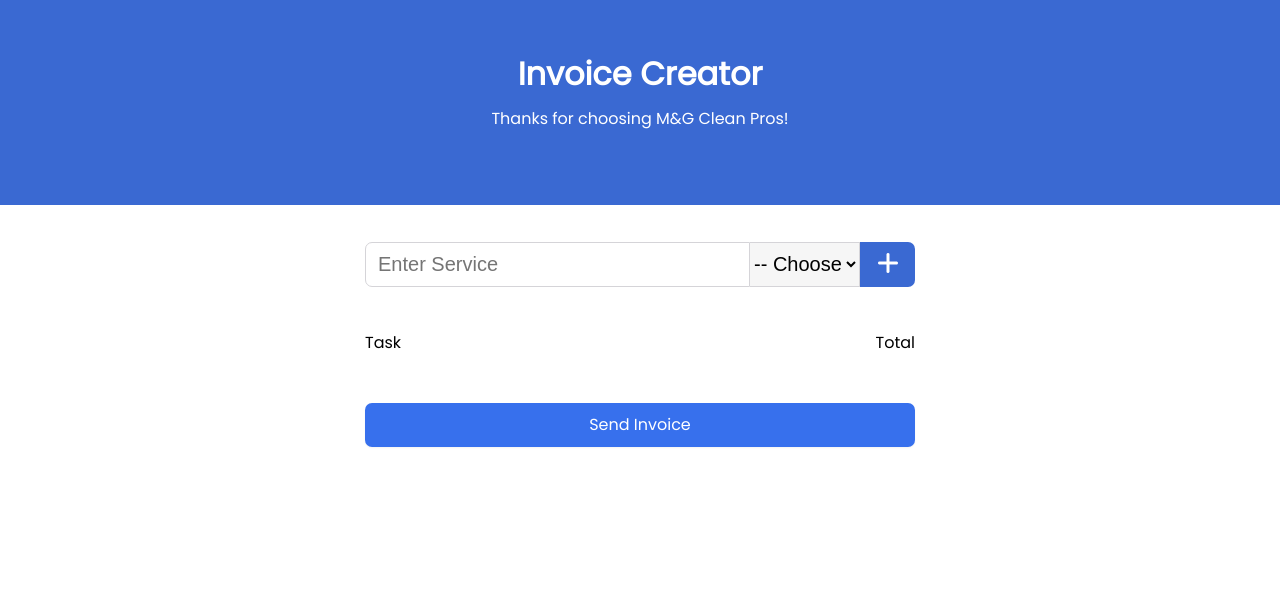
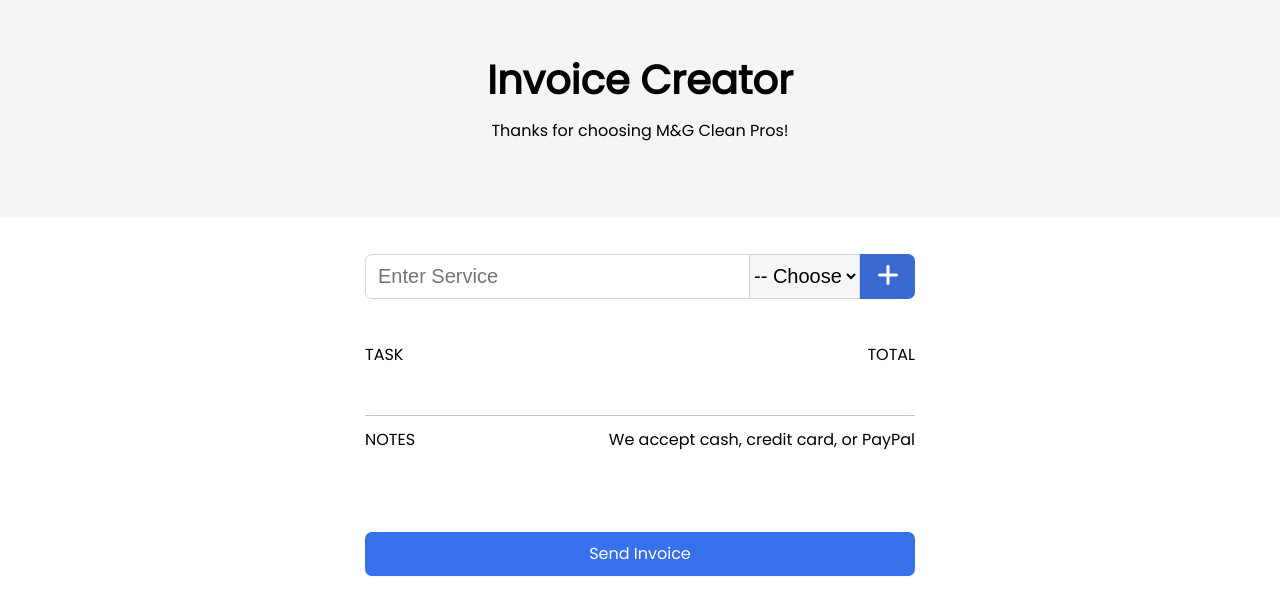
Before and after one commit to GabrielJDavila/InvoiceCreator, a React (Vite) app in the folder reactInvoiceCreator/: page / in a window 1280 px wide. Shown: the top 614 px of the page. Built offline with nearby package versions, Linux system fonts and the light colour scheme.

Commit message:
Updated JSX to hold multiple states

```diff
--- a/reactInvoiceCreator/index.css
+++ b/reactInvoiceCreator/index.css
@@ -11,7 +11,7 @@
 }
 
 header {
-  background: #3A69D2;
+  background: #F5F5F5;
   width: 100%;
   padding: 50px;
 }
@@ -19,12 +19,13 @@
 .title {
   margin: 0;
   font-weight: 800;
-  color: #FFFFFF;
+  color: black;
+  font-size: 2.5rem;
 }
 
 .slogan {
   margin: .5rem 0 1.5rem 0;
-  color: #FFFFFF;
+  color: black;
 }
 
 .services-container {
@@ -74,6 +75,8 @@
   width: 85%;
   margin: 0 auto;
   max-width: 550px;
+  border-bottom: 1px solid #C3C6DB;
+  padding-bottom: 2rem;
 }
 
 .rendered-title-container {
@@ -82,14 +85,13 @@
   margin: 2.7rem 0 1rem 0;
 }
 
-.rendered-title-container>p {
+.rendered-title-container>p,
+.rendered-total-title-container>p {
   margin: 0;
 }
 
 .item-to-be-rendered {
   display: flex;
-  border-bottom: 1px solid #C3C6DB;
-  padding-bottom: 2rem;
 }
 
 .item-title {
@@ -107,6 +109,20 @@
 
 .item-price {
   margin: 0 0 0 auto;
+  font-size: 1.5rem;
+}
+
+.rendered-total-container {
+  width: 85%;
+  margin: 0 auto;
+  max-width: 550px;
+  padding-bottom: 2rem;
+}
+
+.rendered-total-title-container {
+  display: flex;
+  justify-content: space-between;
+  margin: .7rem 0 1rem 0;
 }
 
 .get-invoice {
--- a/reactInvoiceCreator/src/Body.jsx
+++ b/reactInvoiceCreator/src/Body.jsx
@@ -2,21 +2,17 @@
 import Item from "./Item"
 
 export default function Body() {
-    const [total, setTotal] = useState(0)
-    const [cart, setCart] = useState([])
-    const [formData, setFormData] = useState(
-        {
-            service: "",
-            price: ""
-        }
-    )
-    const [storageData, setStorageData] = useState(
-        () => JSON.parse(localStorage.getItem("formInput")) || []
-    )
+    const [formData, setFormData] = useState({
+        service: "",
+        price: ""
+    })
+    const [inputArr, setInputArr] = useState([])
+    const [total, setTotal] = useState("")
 
-    useEffect(() => {
-        localStorage.setItem("formInput", JSON.stringify(formData))
-    }, [formData])
+    const renderedTotal = inputArr.map(item => {
+        let totalPrice = item.price
+        setTotal(prevTotal => prevTotal += totalPrice)
+    })
 
     function handleChange(e) {
         const {name, value} = e.target
@@ -28,9 +24,31 @@
         })
     }
 
-    function handleClick(e) {
-        e.preventDefault()
-        console.log(storageData)
+    const renderedItems = inputArr.map(item => {
+        let counterId
+        for(let i = 0; inputArr.length > i; i++) {
+            counterId = i
+        }
+        return (
+            <Item
+                key={counterId}
+                service={item.service}
+                price={item.price}
+            />
+        )
+    })
+
+    console.log(inputArr)
+    function handleClick(inputData) {
+        const newObj = inputData
+        setInputArr(prevInputArr => [newObj, ...prevInputArr])
+        setFormData(prevFormData => {
+            return {
+                ...prevFormData,
+                service: "",
+                price: ""
+            }
+        })
     }
 
     return (
@@ -59,7 +77,7 @@
                 </select>
 
                 <button
-                    onClick={handleClick}
+                    onClick={() => handleClick(formData)}
                     className="service-btn"
                 >
                     <img src="./src/assets/plus.png"></img>
@@ -68,16 +86,18 @@
 
             <div className="rendered-items-container">
                  <div className="rendered-title-container">
-                    <p>Task</p>
-                    <p>Total</p>
+                    <p>TASK</p>
+                    <p>TOTAL</p>
                 </div>
-                {formData.isShown ?
-                    <Item
-                        service={formData.service}
-                        price={formData.price}
-                    /> :
-                    ""
-                }
+                {renderedItems}
+            </div>
+
+            <div className="rendered-total-container">
+                <div className="rendered-total-title-container">
+                    <p>NOTES</p>
+                    <p>We accept cash, credit card, or PayPal</p>
+                </div>
+                {total}
             </div>
 
              <button
--- a/reactInvoiceCreator/src/Item.jsx
+++ b/reactInvoiceCreator/src/Item.jsx
@@ -5,7 +5,7 @@
         <div className="item-to-be-rendered">
             <p className="item-title">{props.service}</p>
             <button className="remove-btn">remove</button>
-            <p className="item-price">{props.price}</p>
+            <p className="item-price">${props.price}</p>
         </div>
     )
 }
```
Also changed, not shown: reactInvoiceCreator/src/Total.jsx (added).
